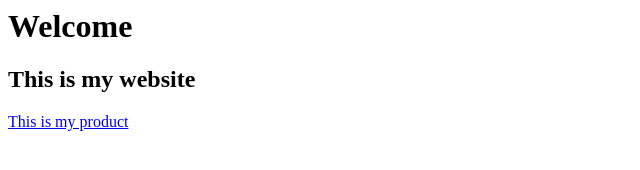
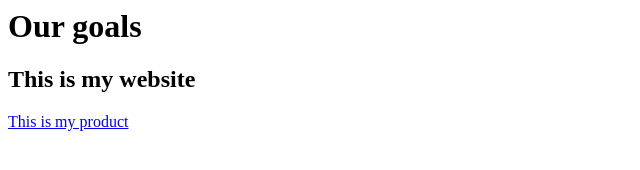
Before and after one commit to classlessteacher/y9c, a plain HTML site: page index.html in a window 1280 px wide. Shown: the full height of the page, 0-640 px from the left. Drawn offline with Linux system fonts and the light colour scheme.

Commit message:
Update index.html

```diff
--- a/index.html
+++ b/index.html
@@ -1,3 +1,3 @@
-<h1>Welcome</h1>
+<h1>Our goals</h1>
 <h2>This is my website</h2>
 <a href="https://classlessteacher.github.io/y9c/product.html">This is my product</a>
```
